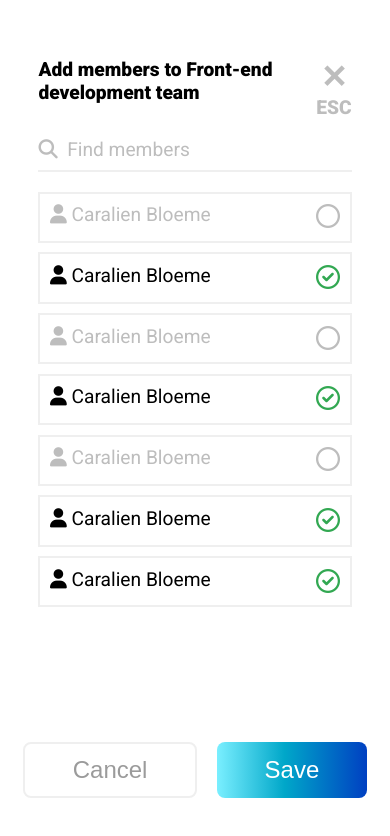
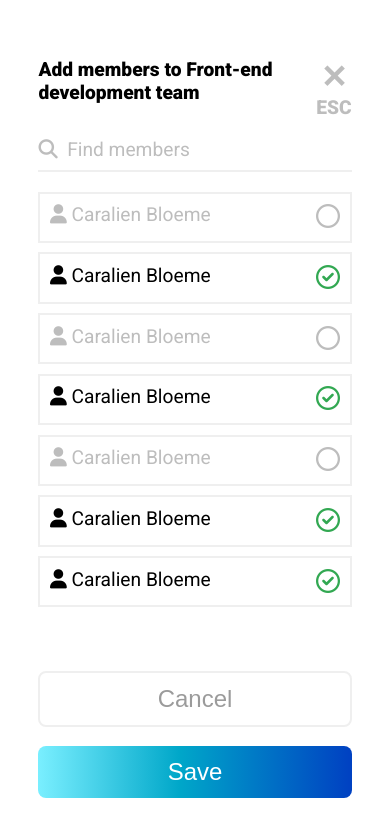
Before and after one commit to MKhasib/FTS-challange-2, a plain HTML site: page index.html in a window 390 px wide. Drawn offline with Linux system fonts and the light colour scheme.

Commit message:
feat(responsive): adding responsive web design to mobiel layout

```diff
--- a/styles.css
+++ b/styles.css
@@ -101,3 +101,8 @@ body {
   );
   border: none;
 }
+@media only screen and (max-width: 600px) {
+  .footer {
+    flex-direction: column;
+  }
+}
```
